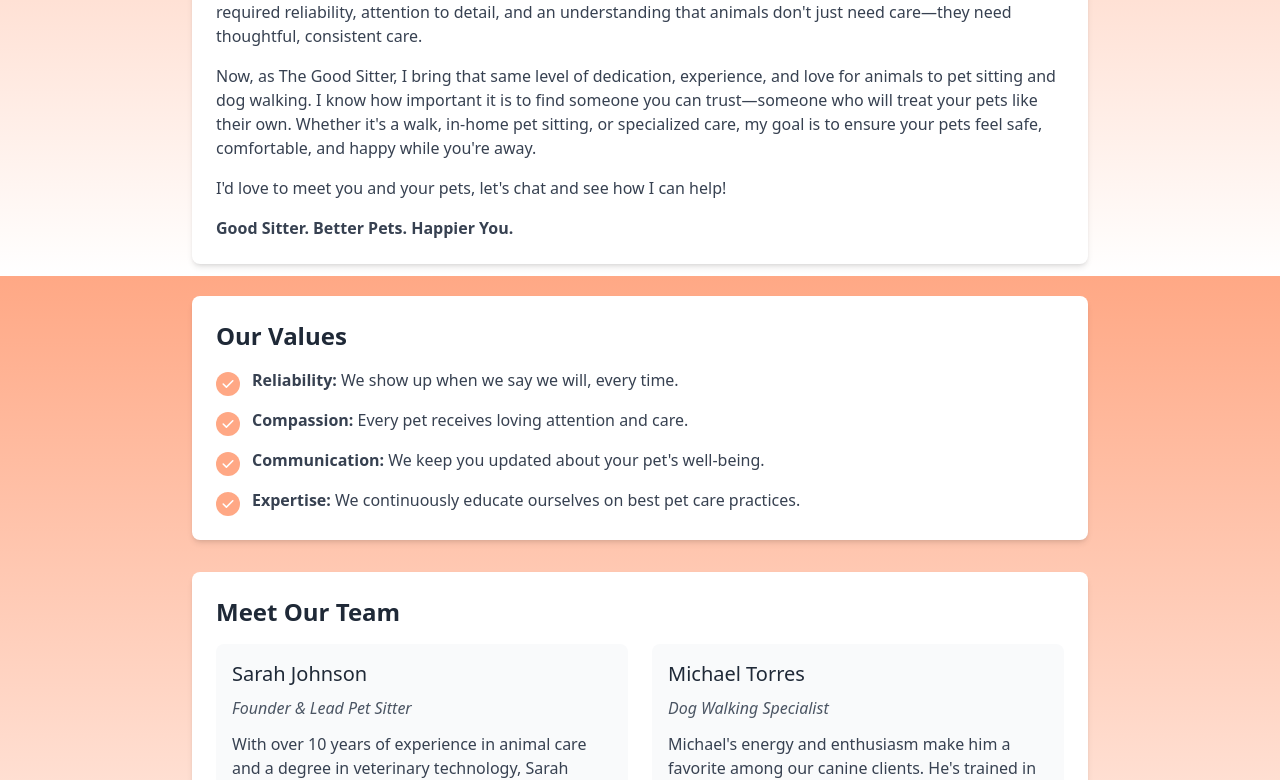
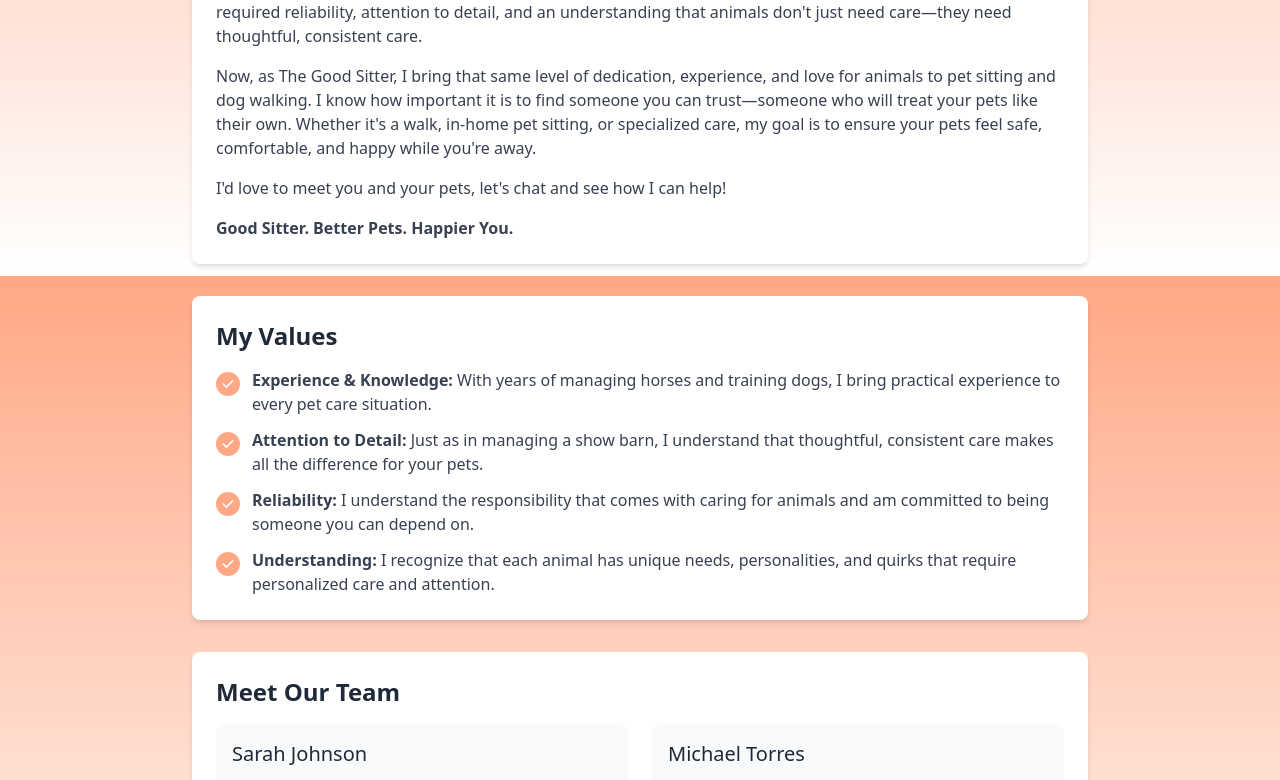
Before and after one commit to lg00d/thegoodsitter, a React (Vite) app: page /about in a window 1280 px wide. Shown: the part 524-1304 px from the top of the page. Built offline with nearby package versions, Linux system fonts and the light colour scheme.

Commit message:
Update About page values section
The values section of the About page has been updated to better reflect the owner's story.

```diff
--- a/src/pages/About.tsx
+++ b/src/pages/About.tsx
@@ -40,7 +40,7 @@ const About = () => {
             </div>
 
             <div className="bg-white rounded-lg shadow-md p-6 mb-8">
-              <h2 className="text-2xl font-semibold text-gray-800 mb-4">Our Values</h2>
+              <h2 className="text-2xl font-semibold text-gray-800 mb-4">My Values</h2>
               <ul className="space-y-3">
                 <li className="flex items-start">
                   <span className="bg-[#FFA885] rounded-full p-1 mr-3 mt-1">
@@ -48,7 +48,7 @@ const About = () => {
                       <path fillRule="evenodd" d="M16.707 5.293a1 1 0 010 1.414l-8 8a1 1 0 01-1.414 0l-4-4a1 1 0 011.414-1.414L8 12.586l7.293-7.293a1 1 0 011.414 0z" clipRule="evenodd" />
                     </svg>
                   </span>
-                  <span className="text-gray-700"><strong>Reliability:</strong> We show up when we say we will, every time.</span>
+                  <span className="text-gray-700"><strong>Experience & Knowledge:</strong> With years of managing horses and training dogs, I bring practical experience to every pet care situation.</span>
                 </li>
                 <li className="flex items-start">
                   <span className="bg-[#FFA885] rounded-full p-1 mr-3 mt-1">
@@ -56,7 +56,7 @@ const About = () => {
                       <path fillRule="evenodd" d="M16.707 5.293a1 1 0 010 1.414l-8 8a1 1 0 01-1.414 0l-4-4a1 1 0 011.414-1.414L8 12.586l7.293-7.293a1 1 0 011.414 0z" clipRule="evenodd" />
                     </svg>
                   </span>
-                  <span className="text-gray-700"><strong>Compassion:</strong> Every pet receives loving attention and care.</span>
+                  <span className="text-gray-700"><strong>Attention to Detail:</strong> Just as in managing a show barn, I understand that thoughtful, consistent care makes all the difference for your pets.</span>
                 </li>
                 <li className="flex items-start">
                   <span className="bg-[#FFA885] rounded-full p-1 mr-3 mt-1">
@@ -64,7 +64,7 @@ const About = () => {
                       <path fillRule="evenodd" d="M16.707 5.293a1 1 0 010 1.414l-8 8a1 1 0 01-1.414 0l-4-4a1 1 0 011.414-1.414L8 12.586l7.293-7.293a1 1 0 011.414 0z" clipRule="evenodd" />
                     </svg>
                   </span>
-                  <span className="text-gray-700"><strong>Communication:</strong> We keep you updated about your pet's well-being.</span>
+                  <span className="text-gray-700"><strong>Reliability:</strong> I understand the responsibility that comes with caring for animals and am committed to being someone you can depend on.</span>
                 </li>
                 <li className="flex items-start">
                   <span className="bg-[#FFA885] rounded-full p-1 mr-3 mt-1">
@@ -72,7 +72,7 @@ const About = () => {
                       <path fillRule="evenodd" d="M16.707 5.293a1 1 0 010 1.414l-8 8a1 1 0 01-1.414 0l-4-4a1 1 0 011.414-1.414L8 12.586l7.293-7.293a1 1 0 011.414 0z" clipRule="evenodd" />
                     </svg>
                   </span>
-                  <span className="text-gray-700"><strong>Expertise:</strong> We continuously educate ourselves on best pet care practices.</span>
+                  <span className="text-gray-700"><strong>Understanding:</strong> I recognize that each animal has unique needs, personalities, and quirks that require personalized care and attention.</span>
                 </li>
               </ul>
             </div>
```
